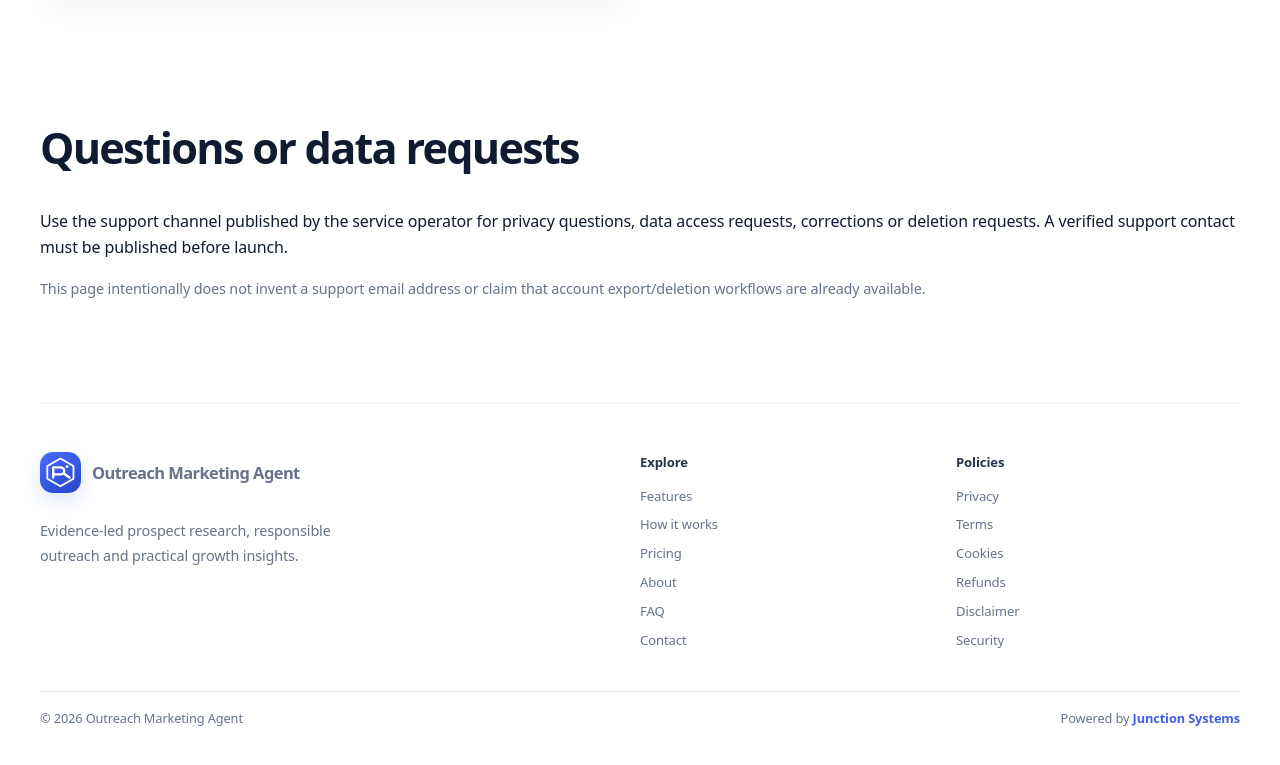
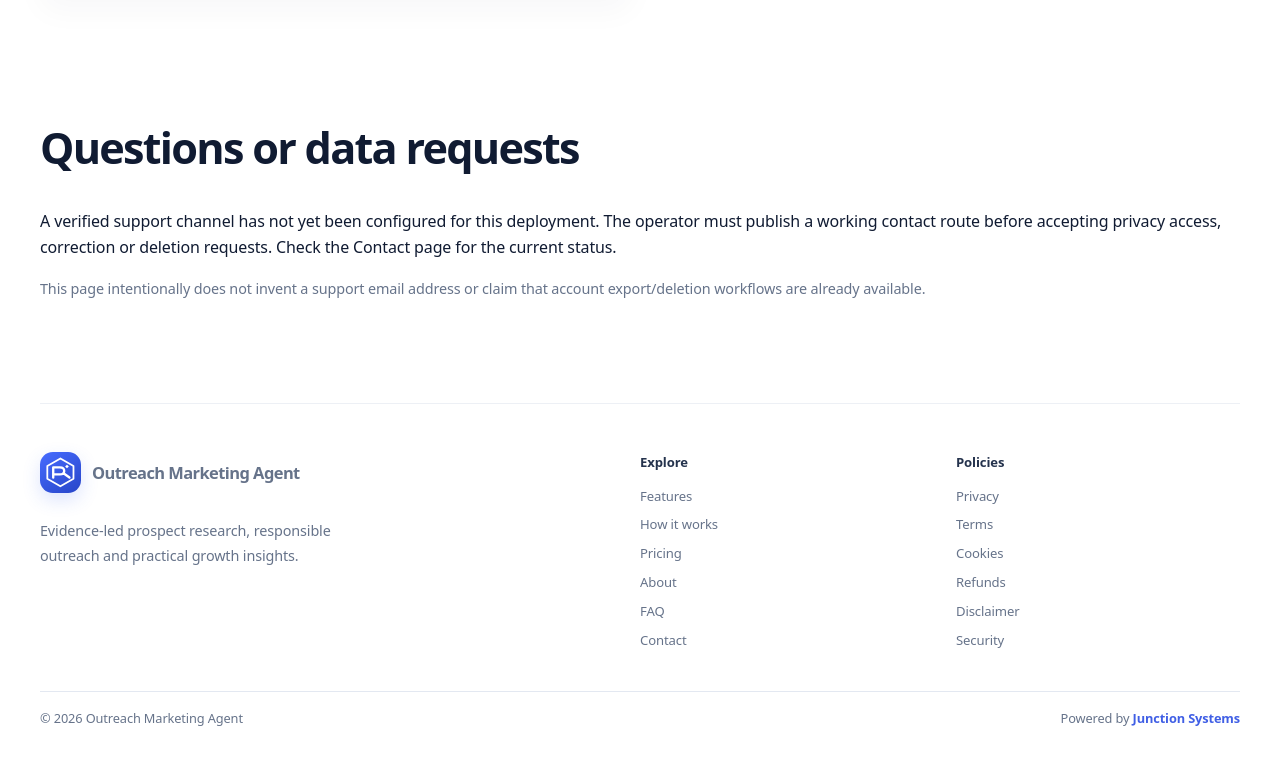
Before and after one commit to haseeb1984/Outreach-Marketing-Agent, a Next.js app in the folder frontend/: page /privacy in a window 1280 px wide. Shown: the part 1839-2604 px from the top of the page. Built offline with nearby package versions, Linux system fonts and the light colour scheme.

Commit message:
Align support and policy wording with current launch readiness

```diff
--- a/frontend/app/privacy/page.tsx
+++ b/frontend/app/privacy/page.tsx
@@ -23,7 +23,7 @@ export default function PrivacyPage() {
     <SiteHeader/>
     <main id="main" className="wrap"><section className="page-head"><p className="eyebrow">Privacy and data</p><h1>Privacy Policy</h1><p className="lead">A plain-language overview of the data this product is designed to handle and the safeguards that should govern it.</p><p className="notice" role="note">Pre-launch policy draft: verify the deployed data flows, providers, retention periods and applicable legal requirements before production use.</p></section>
       <div className="cards policy-grid">{sections.map(([heading, body]) => <article className="card" key={heading}><h2>{heading}</h2><p>{body}</p></article>)}</div>
-      <section className="section"><h2>Questions or data requests</h2><p>Use the support channel published by the service operator for privacy questions, data access requests, corrections or deletion requests. A verified support contact must be published before launch.</p><p className="fine">This page intentionally does not invent a support email address or claim that account export/deletion workflows are already available.</p></section>
+      <section className="section"><h2>Questions or data requests</h2><p>A verified support channel has not yet been configured for this deployment. The operator must publish a working contact route before accepting privacy access, correction or deletion requests. Check the Contact page for the current status.</p><p className="fine">This page intentionally does not invent a support email address or claim that account export/deletion workflows are already available.</p></section>
     </main>
     <SiteFooter/>
   </>;
```
